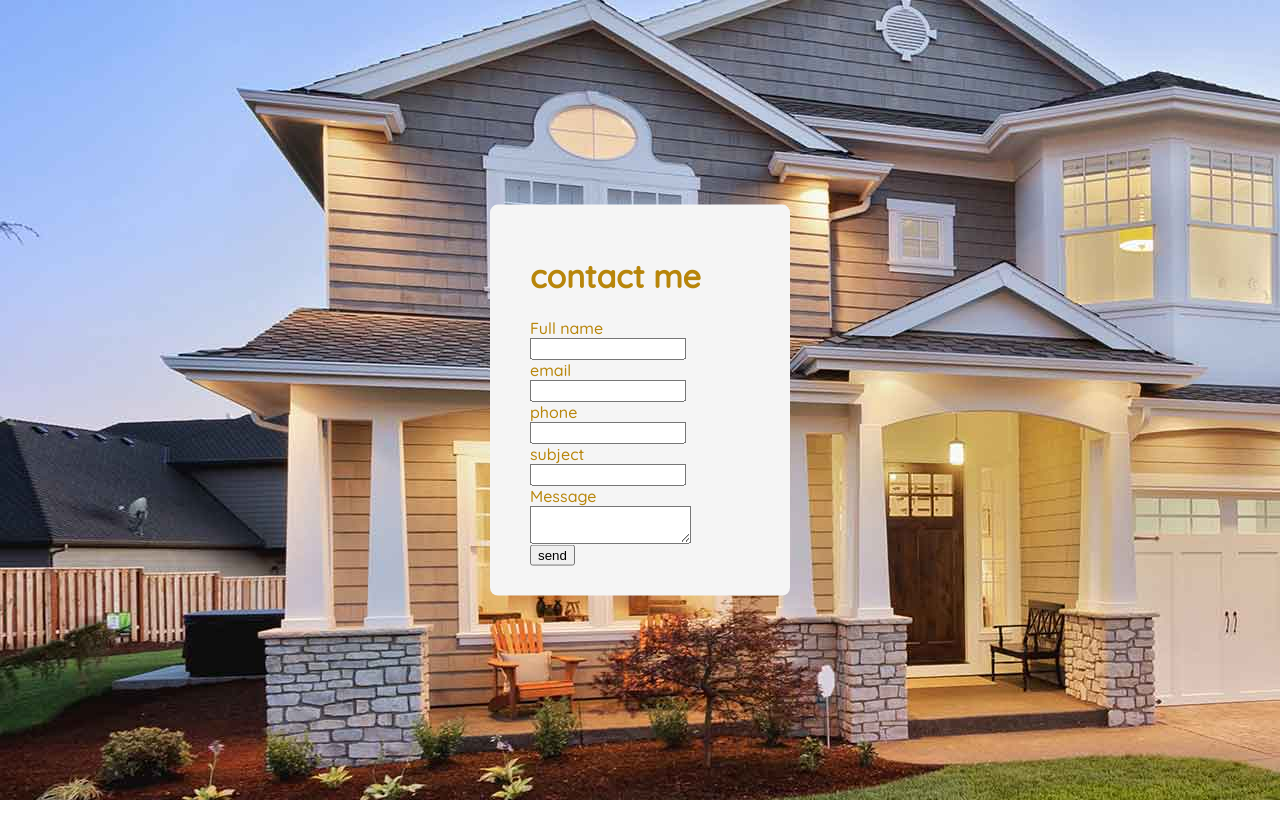
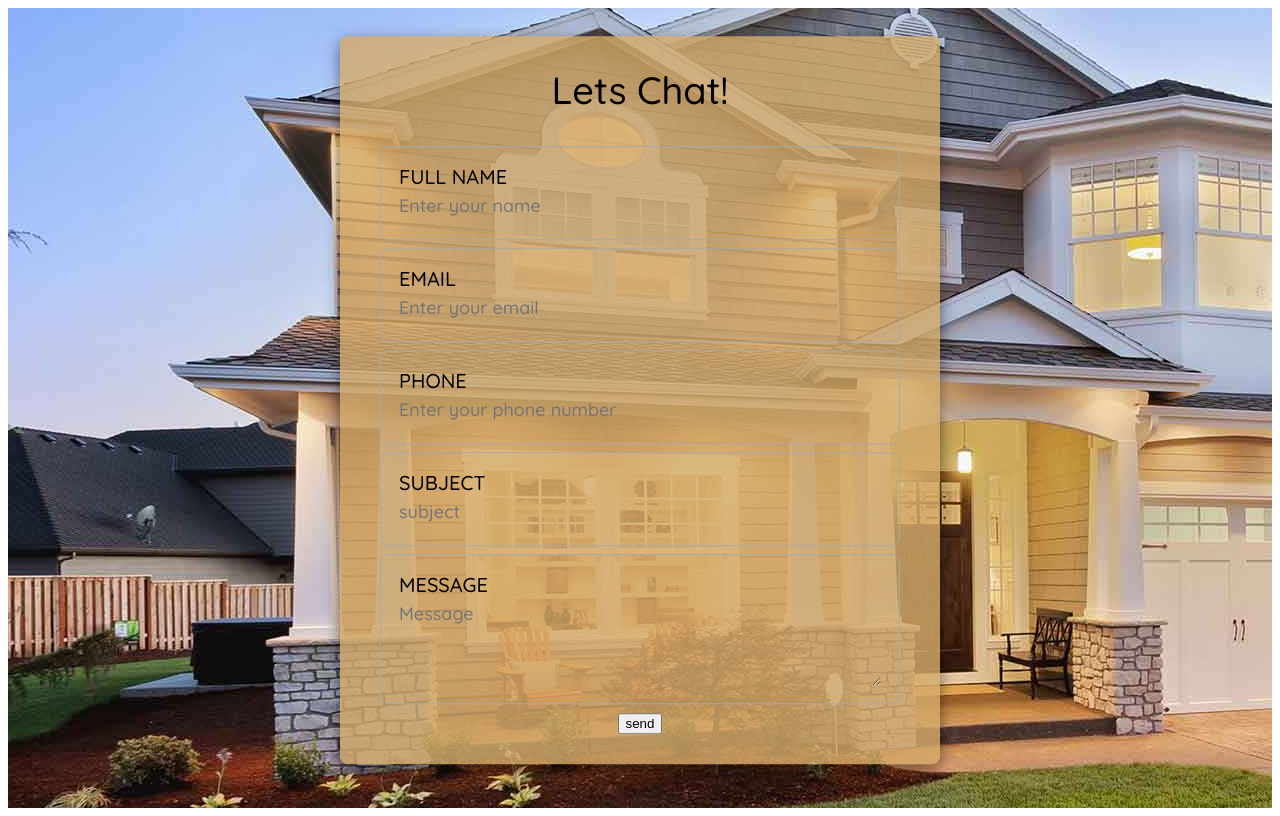
Before and after one commit to surratte/contactform, a plain HTML site: page index.html in a window 1280 px wide. Drawn offline with nearby package versions, Linux system fonts and the light colour scheme.

Commit message:
modify files

```diff
--- a/index.html
+++ b/index.html
@@ -4,42 +4,56 @@
     <meta charset="UTF-8">
     <meta name="viewport" content="width=device-width, initial-scale=1.0">
     <title>Document</title>
+    <link rel="stylesheet" href="https://stackpath.bootstrapcdn.com/font-awesome/4.7.0/css/font-awesome.min.css" integrity="sha384-wvfXpqpZZVQGK6TAh5PVlGOfQNHSoD2xbE+QkPxCAFlNEevoEH3Sl0sibVcOQVnN" crossorigin="anonymous">
     <link rel="stylesheet" href="./style.css">
     <link href="https://fonts.googleapis.com/css2?family=Dosis:wght@400;500&family=Quicksand:wght@500&display=swap" rel="stylesheet">
 
 </head>
 <body>
-    <div id="container">
-
+    <section>
     <form action="https://formspree.io/f/lovelyemy41@gmail.com" method="post">
         <div class="form-group">
-            <h1>contact me</h1>
+            <h1>Lets Chat!</h1>
+            <div class="txtb">
             <label>
                 Full name
-                <input type="name" name="name" class="name">
+                <input type="name" name="name" placeholder="Enter your name">
             </label>
-        <label>
+        </div>
+        <div class="txtb">
+            <label>
             email
-            <input type="email" name="email" class="email">
+            <input type="email" name="email" placeholder="Enter your email">
         </label>
+    </div>
+        <div class="txtb">
         <label>
             phone
-            <input type="phone" name="phone" class="phone">
+            <input type="phone" name="phone" Placeholder="Enter your phone number">
         </label>
-        <label>
+    </div>
+    <div class="txtb">
+      <label>
             subject
-            <input type="text" name="subject" class="subject"/>
+            <input type="text" name="subject" Placeholder="subject">
         </label>
-        <label>
+    </div>
+    <div class="txtb">
+         <label>
             Message
+            <input placeholder="Message">
             <textarea name="message"></textarea>
+
         </label>
+    </div>
         <div class="status">
      </div>
         <button type="submit">
             send</button>
-             </form>
-             </div>
+   </div>
+        </div>
+      </div>
+    </section>
     <script src="https://cdn.jsdelivr.net/npm/jquery@3.2.1/dist/jquery.min.js"></script>
     <script src="./main.js"></script>
 </body>
--- a/style.css
+++ b/style.css
@@ -1,35 +1,26 @@
-h1{
-    font-family: 'Dosis', sans-serif;
-font-family: 'Quicksand', sans-serif;
-    color: darkgoldenrod;
 
-}
-label,input,textarea{
-    display: block;
-    font-family: 'Dosis', sans-serif;
-font-family: 'Quicksand', sans-serif;
-    color: darkgoldenrod;
-
-}
-body{
-    margin: 0;
-    padding: 0;
-    background-size: cover;
-    background: url(house3.jpg)
+section{
+    background: url(house3.jpg);
+    height: 100vh;
+    display:flex;
+    justify-content: center;
 }
 .form-group{
-    width: 100%;
-    max-width: 300px;
+    width: 85%;
+    max-width: 600px;
     position: absolute;
-    background-color: whitesmoke;
+    background: rgba(212, 170, 106, 0.81);
+    box-shadow: 0 5px 15px rgba(0,0,0,.5);
     top: 50%;
     left: 50%;
+    padding: 30px 40px;
     transform: translate(-50%,-50%);
-    padding: 30px 40px;
     box-sizing: border-box;
     border-radius: 8px;
     font-family: 'Dosis', sans-serif;
-font-family: 'Quicksand', sans-serif;
+    font-family: 'Quicksand', sans-serif;
+    text-align: center;
+
 }
 .submit{
     --hue: var(--hue-neutral);
@@ -42,3 +33,41 @@ font-family: 'Quicksand', sans-serif;
     font-family: 'Dosis', sans-serif;
 font-family: 'Quicksand', sans-serif;
 }
+label,input,textarea{
+    display: block;
+    box-sizing: border-box;
+    font-family: 'Dosis', sans-serif;
+font-family: 'Quicksand', sans-serif;
+    color: black;
+    width: 100%;
+    padding: 5px 0;
+    border: none;
+}
+.form-group h1{
+    font-family: 'Dosis', sans-serif;
+font-family: 'Quicksand', sans-serif;
+    color: black;
+    margin-top: 0;
+    font-weight: 200;
+    font-size: 38px;
+}
+.txtb{
+    border: 1px solid darkgray;
+    margin: 8px 0;
+    padding: 12px 18px;
+    border-radius: 8px;
+}
+.txtb label{
+    display: block;
+    text-align: left;
+    color: black;
+    text-transform: uppercase;
+    font-size: 20px;
+}
+.txtb input, .txtb textarea{
+    width: 100%;
+    border: none;
+    outline: none;
+    background: none;
+    font-size: 18px;
+}
```
